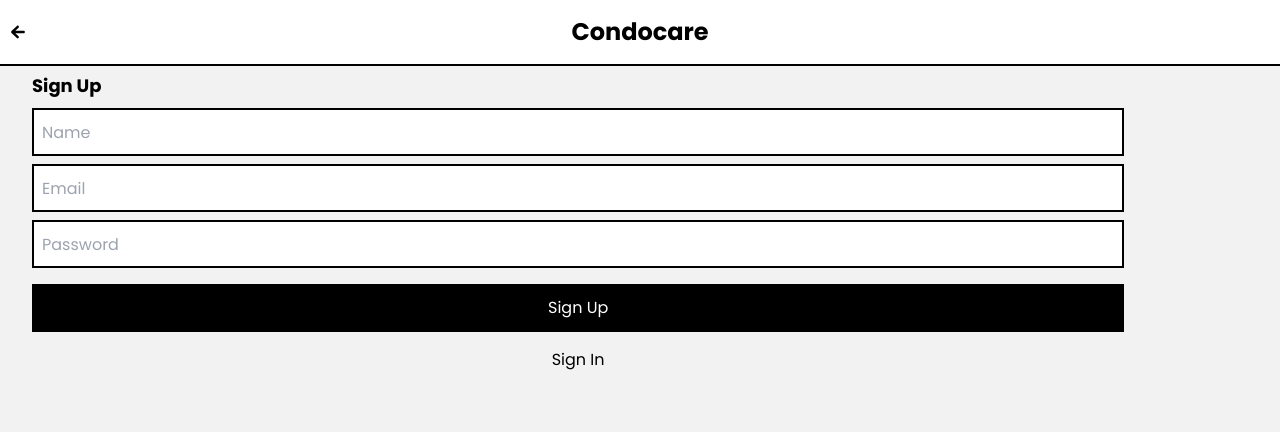
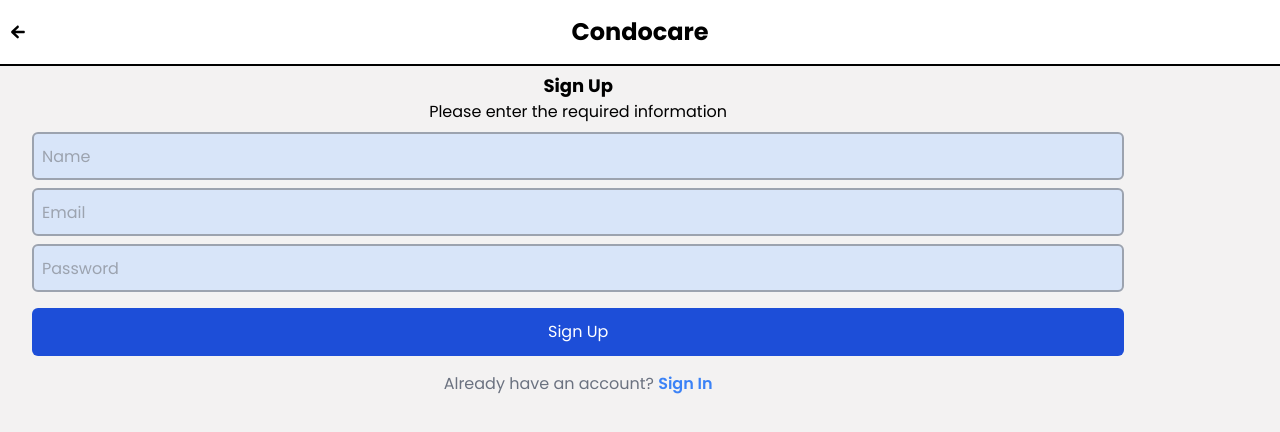
Before and after one commit to Wahaj-Ali-SK/hosuekeeping, a React (Vite) app: page /signup in a window 1280 px wide. Shown: the top 432 px of the page. Built offline with nearby package versions, Linux system fonts and the light colour scheme.

Commit message:
Update Signup.jsx
Update the design

```diff
--- a/src/pages/Signup/Signup.jsx
+++ b/src/pages/Signup/Signup.jsx
@@ -7,29 +7,32 @@ const Signup = () => {
     <>
       <Navbar currentPage="signup" />
       <div className="flex flex-col py-2 px-8 absolute mt-16">
-        <h1 className="text-left font-bold text-lg">Sign Up</h1>
+        <h1 className="text-center font-bold text-lg">Sign Up</h1>
+        <p className="text-center">Please enter the required information</p>
         <form action="submit" className="mt-2">
           <input
             type="text"
-            className="border-2 border-black h-12 px-2 mb-2 w-full"
+            className="border-gray-400 border-2 rounded-md bg-input-bg h-12 px-2 mb-2 w-full"
             placeholder="Name"
           />
           <input
             type="email"
-            className="border-2 border-black h-12 px-2 mb-2 w-full"
+            className="border-gray-400 border-2 rounded-md bg-input-bg h-12 px-2 mb-2 w-full"
             placeholder="Email"
           />
           <input
-            className="border-2 border-black h-12 px-2 mb-2 w-full"
+            className="border-gray-400 border-2 rounded-md bg-input-bg h-12 px-2 mb-2 w-full"
             type="password"
             id="pasword"
             name="pasword"
             placeholder="Password"
           />
-          <button className="bg-black text-white p-3 w-full mt-2">Sign Up</button>
+          <button className="bg-blue-700 text-white p-3 rounded-md w-full mt-2">Sign Up</button>
         </form>
 
-        <Link to="/" className="text-center w-full mt-4">Sign In</Link>
+        <span className="text-center w-full mt-4 font-[400] text-gray-500">
+          Already have an account? <Link to="/" className="text-blue-500 font-[600]">Sign In</Link>
+        </span>
       </div>
     </>
   );
```
